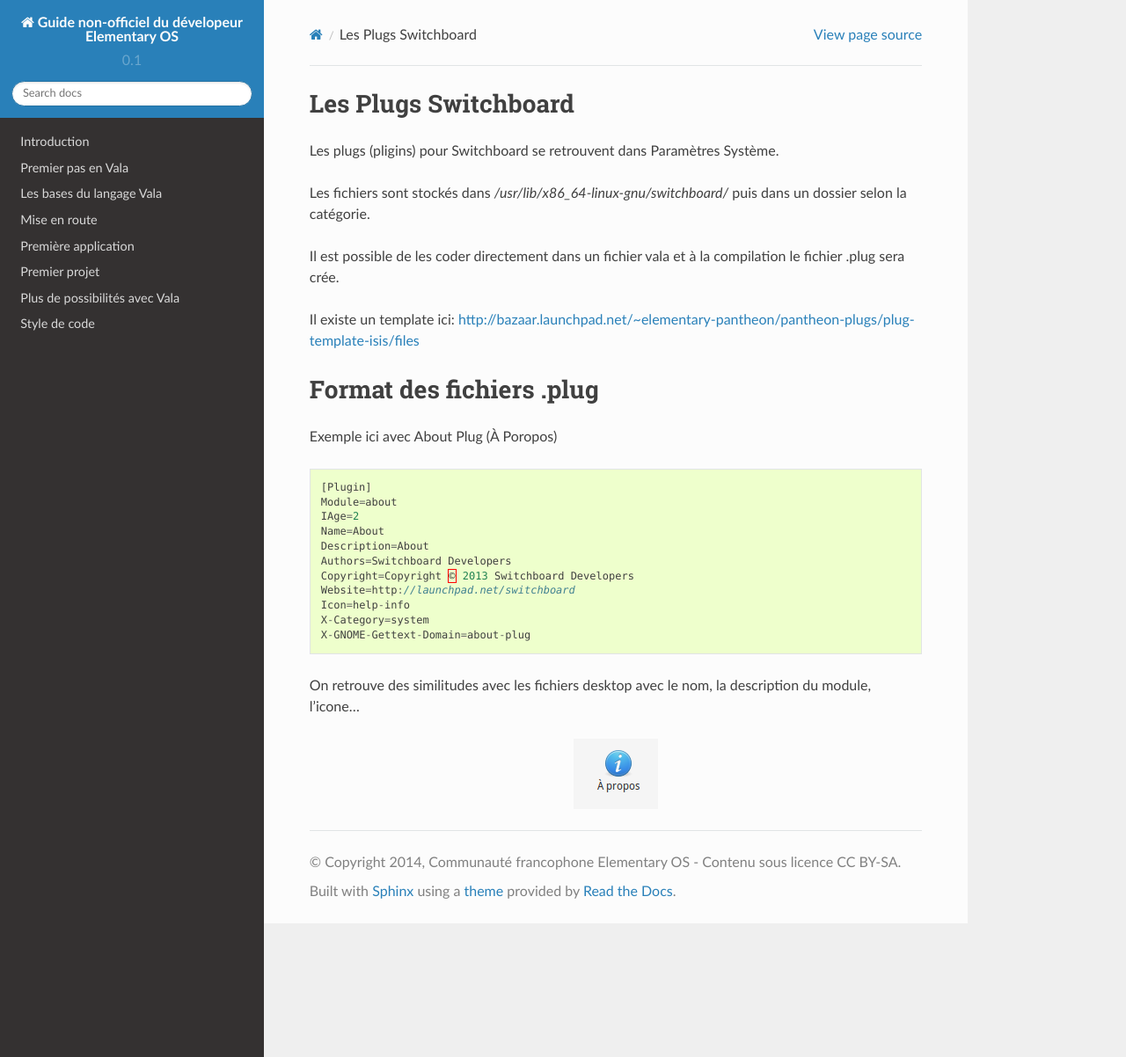
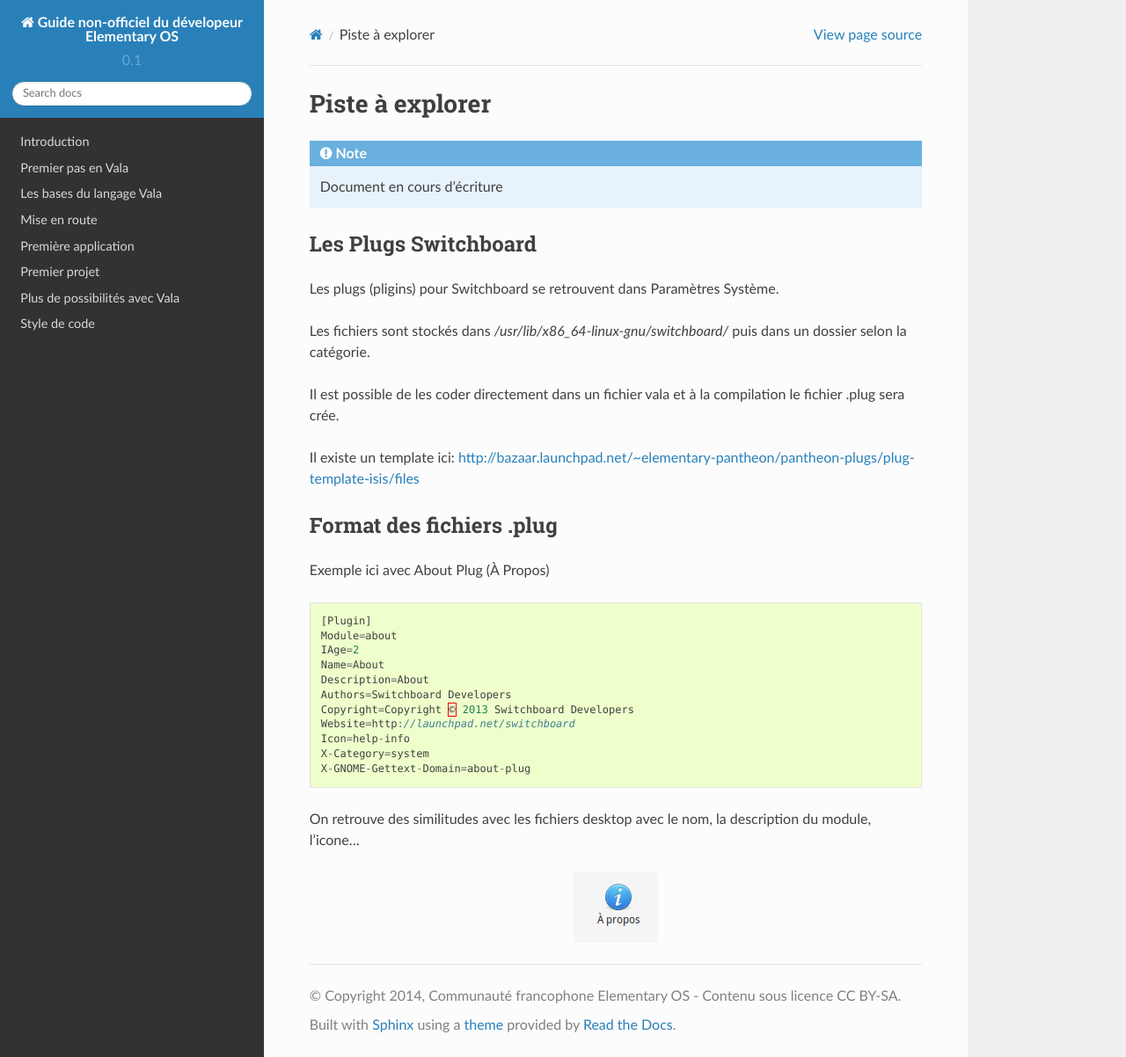
Before and after one commit to elementary-fr/elementaryos-fr-doc, a Sphinx documentation site: the page built from source/switchboard-plug.rst, in a window 1280 px wide and 1202 px high. Shown: the whole window at 88% size. Built offline with Sphinx 7.4.7 and the Read the Docs theme 2.0.0, drawn with Linux system fonts in a browser that asks for light colours.

Commit message:
Correction d'une typo

```diff
--- a/source/switchboard-plug.rst
+++ b/source/switchboard-plug.rst
@@ -1,5 +1,11 @@
+*************************
+Piste à explorer
+*************************
+
+.. note:: Document en cours d'écriture
+
 Les Plugs Switchboard
-==========
+======================
 
 Les plugs (pligins) pour Switchboard se retrouvent dans Paramètres Système.
 
@@ -12,7 +18,7 @@
 Format des fichiers .plug
 =============================
 
-Exemple ici avec About Plug (À Poropos)
+Exemple ici avec About Plug (À Propos)
 
 .. code-block::
 
```
